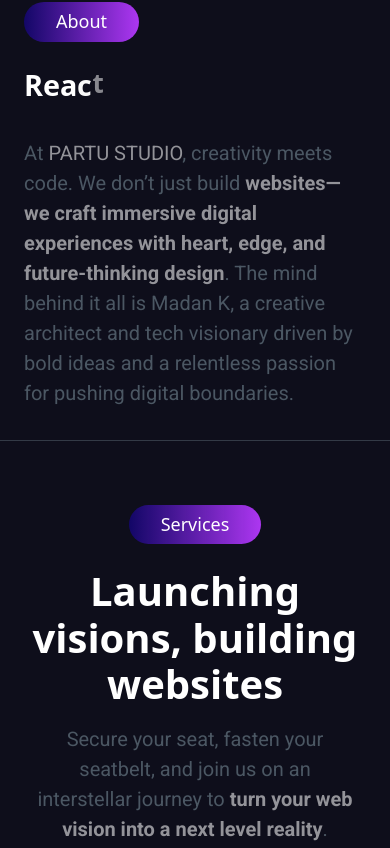
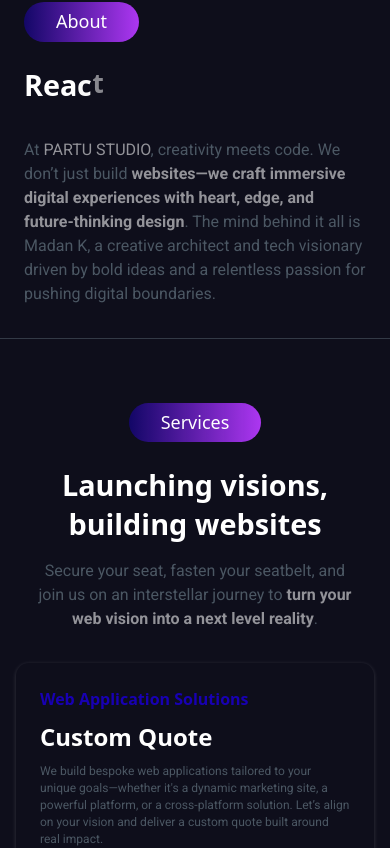
Before and after one commit to Madanparta/PARTU_WEBSTUDIO, a React (Vite) app: page / in a window 390 px wide. Shown: the part 1456-2304 px from the top of the page. Built offline with nearby package versions, Linux system fonts and the light colour scheme; a web font is replaced by a local one.

Commit message:
fixed fontsize in mobile view and added link in footer for clickble

```diff
--- a/src/components/Footer/Footer.tsx
+++ b/src/components/Footer/Footer.tsx
@@ -33,7 +33,8 @@
         <p><a href="#Work" onClick={smoothScroll}>WORK</a></p>
         <p><a href="#Services" onClick={smoothScroll}>SERVICES</a></p>
         <p><a href="#Contact" onClick={smoothScroll}>CONTACT</a></p>
-        <p><a href="#">SOURCE CODE</a></p> {/* no smooth scroll */}
+        <p><a href="https://github.com/Madanparta/PARTU_WEBSTUDIO" target="_blank" rel="noopener noreferrer">SOURCE CODE</a></p>
+
       </section>
 
       <section className="footer_media_container">
@@ -41,13 +42,20 @@
         <article className="tradmark">© 2025 Partu Studios</article>
 
         <article className="social_media">
-          <span><GithubIcon/></span>
-          <span><InstagramIcon/></span>
-          <span><LinkedInIcon/></span>
+          <a href="https://github.com/Madanparta" target="_blank" rel="noopener noreferrer">
+            <span><GithubIcon/></span>
+          </a>
+          <a href="https://www.instagram.com/partu_gowda/" target="_blank" rel="noopener noreferrer">
+            <span><InstagramIcon/></span>
+          </a>
+          <a href="https://www.linkedin.com/in/madan-parta" target="_blank" rel="noopener noreferrer">
+            <span><LinkedInIcon/></span>
+          </a>
         </article>
 
+
         <article className="imprint_container">
-          <p><a href="#">IMPRINT</a></p> {/* no smooth scroll */}
+          <p><a href="/imprint" target="_blank" rel="noopener noreferrer">IMPRINT</a></p>
         </article>
 
       </section>
--- a/src/components/HeroHeader/HeroHeader.scss
+++ b/src/components/HeroHeader/HeroHeader.scss
@@ -152,7 +152,7 @@
       }
 
       section {
-        background-image: linear-gradient(180deg, hsl(var(--clr-Electric_Violet), 0.5) 0%, hsl(var(--clr-White), 0.5) 100%);
+        background-image: linear-gradient(180deg, hsl(var(--clr-Dark_Dlue), 0.8) 25%, #28282B 70%);
         width: 65%;
         height: 100vh;
         padding: 2rem 1rem;
--- a/src/index.css
+++ b/src/index.css
@@ -149,8 +149,8 @@
 
 @media (max-width: 600px) {
     .fs-h2 {
-        font-size: 2.5rem;
-        line-height: 2.9rem;
+        font-size: 1.8rem;
+        line-height: 2.4rem;
         font-weight: bold;
     }
 }
@@ -197,6 +197,13 @@
     }
 }
 
+
+@media (max-width: 600px) {
+    .p_paragraph {
+        font-size: 1rem;
+    }
+}
+
 .text_button {
     width: fit-content;
     display: inline-block;
```
